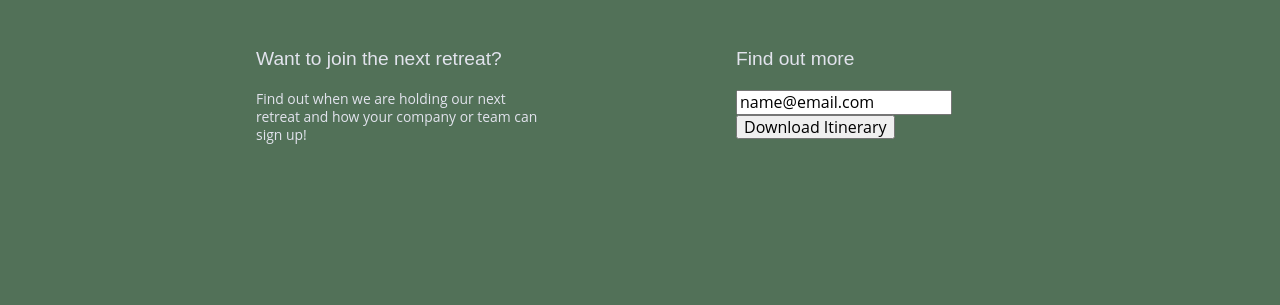
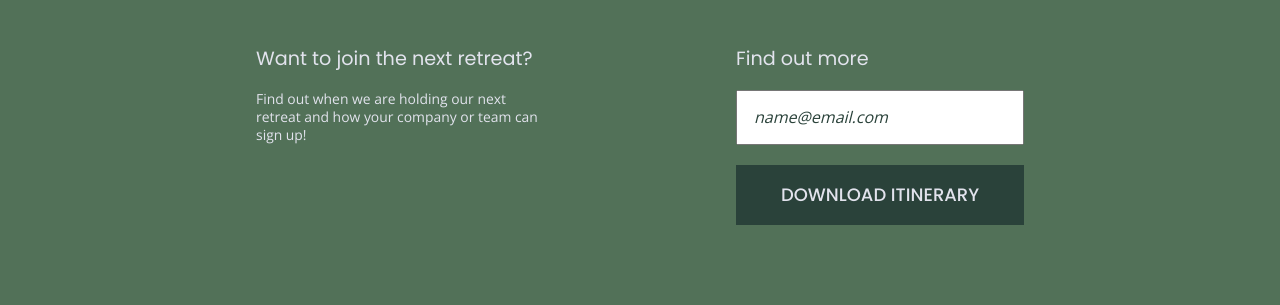
Before and after one commit to srstrom/unplugged-retreat, a website: page index.html in a window 1280 px wide. Shown: the part 464-769 px from the top of the page. Drawn offline with nearby package versions, Linux system fonts and the light colour scheme.

Commit message:
added more changes to desktop homepage

```diff
--- a/css/main.css
+++ b/css/main.css
@@ -181,7 +181,6 @@ textarea {
     justify-content: center;
     align-items: center;
     flex-flow: row wrap;
-    width: 60%;
     margin: 0;
   }
 
@@ -198,28 +197,32 @@ textarea {
     flex-flow: row wrap;
     width: 60%;
 
+
   }
 
   header nav ul {
     display: flex;
     justify-content: space-around;
     list-style-type: none;
-    width: 44%;
+    width: 100%;
   }
 
 /*------------------Footer styles----------------*/
-  footer p {
+footer {
+  flex-direction: column;
+}
+
+footer p {
     margin: 0;
   }
 
   footer .content-wrapper {
-    display: flex;
-    justify-content: space-around;
-    align-items: baseline;
+    width: 55%;
     margin: 50px 0;
     }
 
   .footer-content {
+   margin-bottom: 50px;
   }
 
   .contact {
@@ -298,6 +301,10 @@ textarea {
     flex-flow: row wrap;
   }
 
+  .reviews h2 {
+    margin-bottom: 40px;
+  }
+
   .reviews h3 {
     width: 55%;
     margin: 20px 0;
@@ -347,6 +354,35 @@ textarea {
   margin-bottom: 50px;
 }
 
+/*===========================================================================
+Homepage form
+=============================================================================*/
+
+aside .form {
+  margin-top: 30px;
+}
+
+input[type=text] {
+  box-sizing: border-box;
+  width: 100%;
+  color: #2a423a;
+  font-style: italic;
+  padding: 1em;
+}
+
+input[type=button] {
+  width: 100%;
+  padding: 20px 0;
+  margin-top: 20px;
+  background-color: #2a423a;
+  font-family: 'Poppins', Helvetica, Arial, sans-serif;
+  font-weight: 500;
+  font-size: 1.125em;
+  color: #e2e3ed;
+  border: none;
+  text-align: center;
+  text-transform: uppercase;
+}
 
 /* ==========================================================================
    Helper classes
--- a/index.html
+++ b/index.html
@@ -18,6 +18,10 @@
 
   <link rel="stylesheet" href="../unplugged-retreat/css/main.css">
   <link rel="stylesheet" href="../unplugged-retreat/css/normalize.css">
+
+  <link rel="preconnect" href="https://fonts.googleapis.com">
+<link rel="preconnect" href="https://fonts.gstatic.com" crossorigin>
+<link href="https://fonts.googleapis.com/css2?family=Open+Sans&family=Poppins:wght@400;500&display=swap" rel="stylesheet">
 
   <meta name="theme-color" content="#fafafa">
 </head>
```
Also changed, not shown: about/index.html (+3 -0 lines), faq/index.html (+4 -0 lines).
